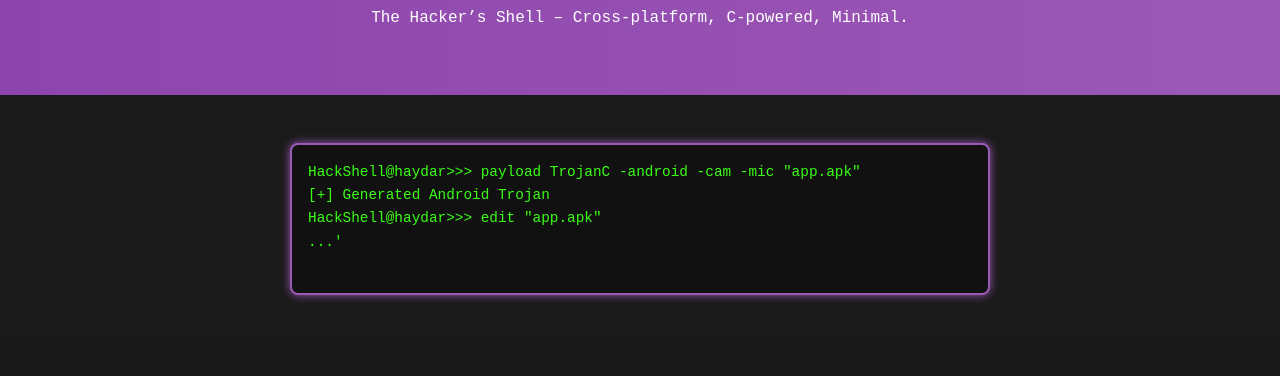
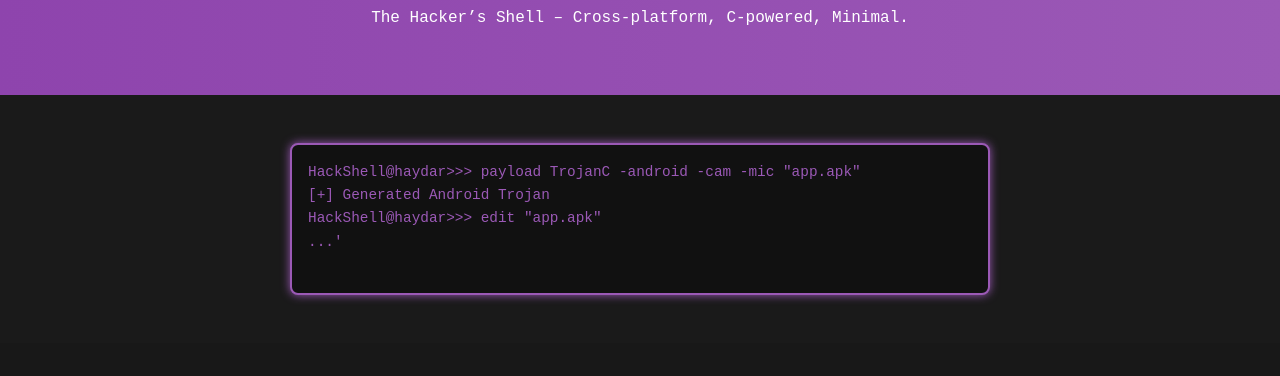
Before and after one commit to alihaydarmavi/HackShell, a plain HTML site: page docs/index.html in a window 1280 px wide. Shown: the part 151-527 px from the top of the page. Drawn offline with Linux system fonts and the light colour scheme.

Commit message:
Update style.css

```diff
--- a/docs/style.css
+++ b/docs/style.css
@@ -39,7 +39,7 @@ header h1 {
   padding: 1rem;
   width: 90%;
   max-width: 700px;
-  color: #39ff14;
+  color: #9b59b6;
   font-size: 0.9rem;
   border-radius: 8px;
   box-shadow: 0 0 10px #9b59b6;
```
